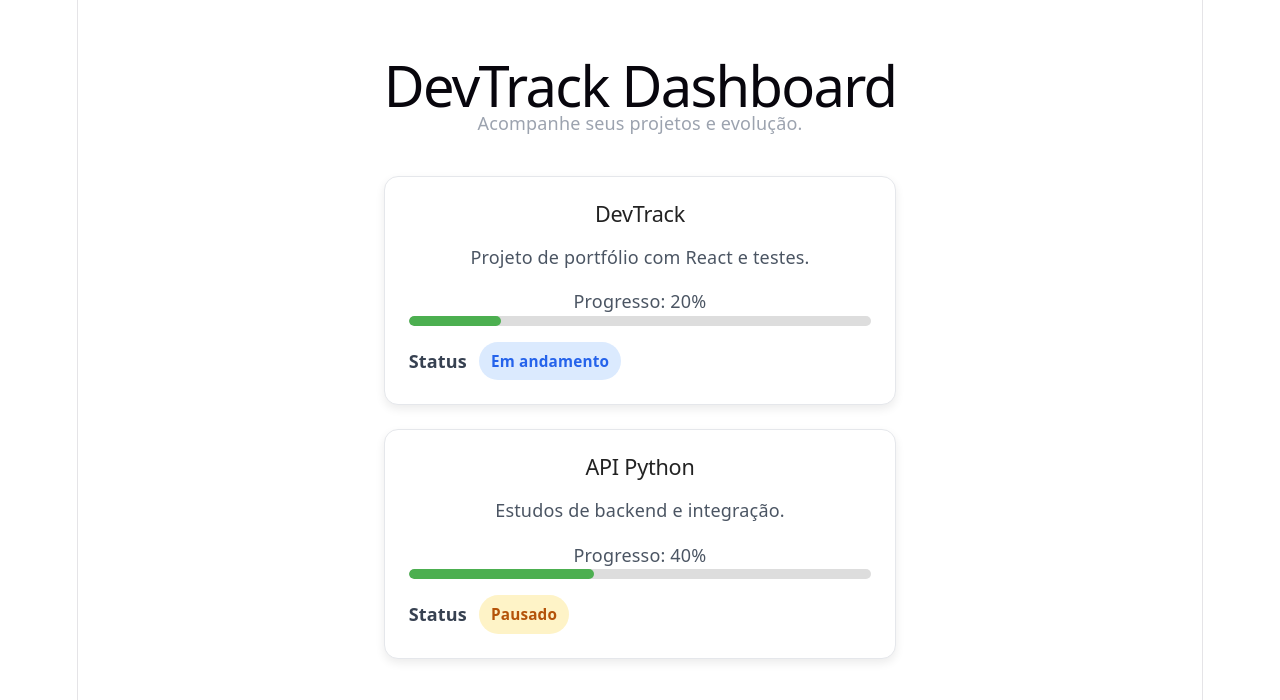
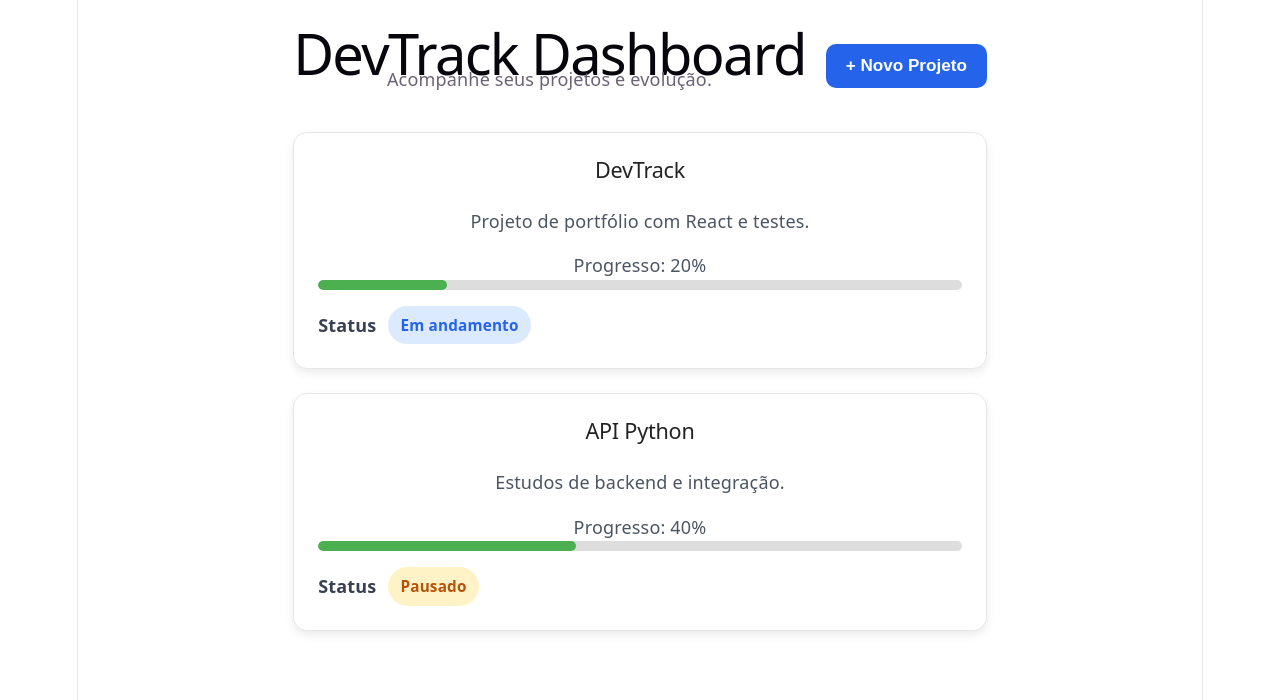
Before and after one commit to nicolasathayde/devtrack, a React (Vite) app: page / in a window 1280 px wide. Shown: the top 700 px of the page. Built offline with nearby package versions, Linux system fonts and the light colour scheme.

Commit message:
Improve dashboard header and card interactions

```diff
--- a/src/components/ProjectCard.css
+++ b/src/components/ProjectCard.css
@@ -14,12 +14,20 @@ article h2 {
   margin: 0;
   font-size: 1.2rem;
   color: #222;
+  transition: all 0.2s ease;
+  cursor: pointer;
+  margin-bottom: 8px;
 }
 
 article p {
   margin: 0;
   color: #4b5563;
   line-height: 1.6;
+}
+
+article:hover {
+  transform: translateY(-4px);
+  box-shadow: 0 10px 25px rgba(0, 0, 0, 0.12);
 }
 
 .status {
--- a/src/pages/Dashboard.css
+++ b/src/pages/Dashboard.css
@@ -20,3 +20,50 @@ main > p {
   flex-direction: column;
   gap: 24px;
 }
+
+.dashboard-header {
+  display: flex;
+  justify-content: space-between;
+  align-items: center;
+  margin-bottom: 40px;
+}
+
+.dashboard-header h1 {
+  margin: 0;
+}
+
+.dashboard-header {
+  display: flex;
+  justify-content: space-between;
+  align-items: center;
+  margin-bottom: 40px;
+  gap: 20px;
+}
+
+.new-project-btn {
+  background-color: #2563eb;
+  color: #ffffff !important;
+  padding: 12px 20px;
+  border: none;
+  border-radius: 10px;
+  font-size: 0.95rem;
+  font-weight: 600;
+  cursor: pointer;
+  transition: all 0.2s ease;
+}
+
+.new-project-btn:hover {
+  background-color: #1d4ed8;
+  transform: translateY(-2px);
+}
+
+@media (max-width: 700px) {
+  .dashboard-header {
+    flex-direction: column;
+    align-items: stretch;
+  }
+
+  .new-project-btn {
+    width: 100%;
+  }
+}
--- a/src/pages/Dashboard.jsx
+++ b/src/pages/Dashboard.jsx
@@ -5,8 +5,16 @@ import './Dashboard.css'
 function Dashboard() {
   return (
     <main>
+    <section className="dashboard-header">
+      <div>
         <h1>DevTrack Dashboard</h1>
         <p>Acompanhe seus projetos e evolução.</p>
+      </div>
+
+      <button className="new-project-btn">
+        + Novo Projeto
+      </button>
+    </section>
 
     <section className="projects-grid">
       {projects.map((project) => (
```
Lines whose indentation alone changed are shown as unchanged.
